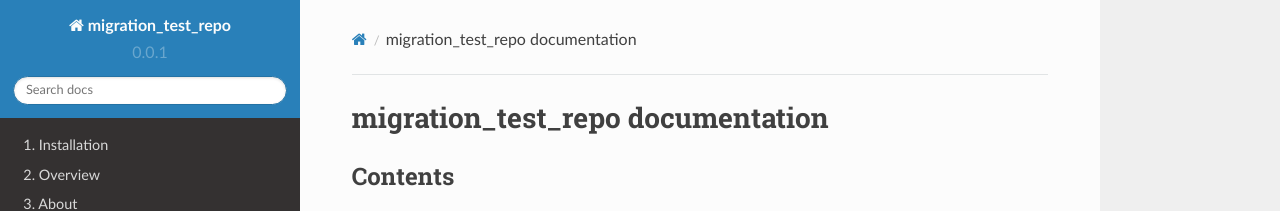
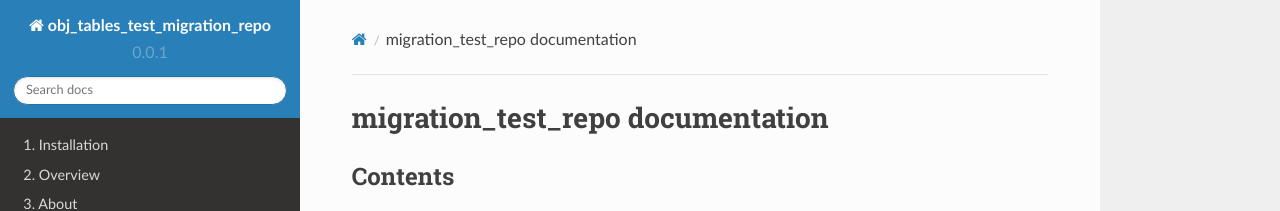
Before and after one commit to KarrLab/migration_test_repo, a Sphinx documentation site: the page built from docs/index.rst, in a window 1280 px wide. Shown: the top 211 px of the page. Built offline with Sphinx 7.4.7 and the Read the Docs theme 2.0.0, drawn with Linux system fonts in a browser that asks for light colours; pages that are not in the unit, such as notebooks, are missing from menus; the version number is read from the project's files by our own code.

Commit message:
renaming package

```diff
--- a/docs/conf.py
+++ b/docs/conf.py
@@ -48,7 +48,7 @@ source_suffix = '.rst'
 master_doc = 'index'
 
 # General information about the project.
-project = u'migration_test_repo'
+project = u'obj_tables_test_migration_repo'
 copyright = u'{}, Karr Lab'.format(datetime.datetime.now().year)
 author = u'Karr Lab'
 
@@ -58,7 +58,7 @@ author = u'Karr Lab'
 #
 # The short X.Y version.
 import re
-filename = os.path.join(os.path.dirname(__file__), "..", "migration_test_repo", "_version.py")
+filename = os.path.join(os.path.dirname(__file__), "..", "obj_tables_test_migration_repo", "_version.py")
 if os.path.isfile(filename):
     verstrline = open(filename, "rt").read()
     VSRE = r"^__version__ = ['\"]([^'\"]*)['\"]"
@@ -148,9 +148,9 @@ def linkcode_resolve(domain, info):
         return None
     rel_filename = info['module'].replace('.', '/')
     if os.path.isfile(os.path.join(os.path.dirname(__file__), '..', rel_filename + '.py')):
-        return "https://github.com/KarrLab/migration_test_repo/blob/master/{}.py".format(rel_filename)
+        return "https://github.com/KarrLab/obj_tables_test_migration_repo/blob/master/{}.py".format(rel_filename)
     else:
-        return "https://github.com/KarrLab/migration_test_repo/blob/master/{}/__init__.py".format(rel_filename)
+        return "https://github.com/KarrLab/obj_tables_test_migration_repo/blob/master/{}/__init__.py".format(rel_filename)
 
 
 # -- napoleon options -----------------------------------------------------
@@ -187,7 +187,7 @@ html_theme_path = [sphinx_rtd_theme.get_html_theme_path()]
 # The name for this set of Sphinx documents.
 # "<project> v<release> documentation" by default.
 #
-# html_title = u'migration_test_repo v0.0.1'
+# html_title = u'obj_tables_test_migration_repo v0.0.1'
 
 # A shorter title for the navigation bar.  Default is the same as html_title.
 #
@@ -287,7 +287,7 @@ html_show_copyright = True
 # html_search_scorer = 'scorer.js'
 
 # Output file base name for HTML help builder.
-htmlhelp_basename = 'migration_test_repo-doc'
+htmlhelp_basename = 'obj_tables_test_migration_repo-doc'
 
 # -- Options for LaTeX output ---------------------------------------------
 
@@ -313,7 +313,7 @@ latex_elements = {
 # (source start file, target name, title,
 #  author, documentclass [howto, manual, or own class]).
 latex_documents = [
-    (master_doc, 'migration_test_repo.tex', u'migration_test_repo documentation',
+    (master_doc, 'obj_tables_test_migration_repo.tex', u'obj_tables_test_migration_repo documentation',
      u'Karr Lab', 'manual'),
 ]
 
@@ -355,7 +355,7 @@ latex_documents = [
 # One entry per manual page. List of tuples
 # (source start file, name, description, authors, manual section).
 man_pages = [
-    (master_doc, 'migration_test_repo', u'migration_test_repo documentation',
+    (master_doc, 'obj_tables_test_migration_repo', u'obj_tables_test_migration_repo documentation',
      [author], 1)
 ]
 
@@ -370,8 +370,8 @@ man_pages = [
 # (source start file, target name, title, author,
 #  dir menu entry, description, category)
 texinfo_documents = [
-    (master_doc, 'migration_test_repo', u'migration_test_repo documentation',
-     author, 'migration_test_repo', 'One line description of project.',
+    (master_doc, 'obj_tables_test_migration_repo', u'obj_tables_test_migration_repo documentation',
+     author, 'obj_tables_test_migration_repo', 'One line description of project.',
      'Miscellaneous'),
 ]
 
--- a/setup.py
+++ b/setup.py
@@ -15,7 +15,7 @@ except (subprocess.CalledProcessError, AssertionError):
 import os
 import pkg_utils
 
-name = 'migration_test_repo'
+name = 'obj_tables_test_migration_repo'
 dirname = os.path.dirname(__file__)
 
 # get package metadata
```
Also changed, not shown: 4 other files.
